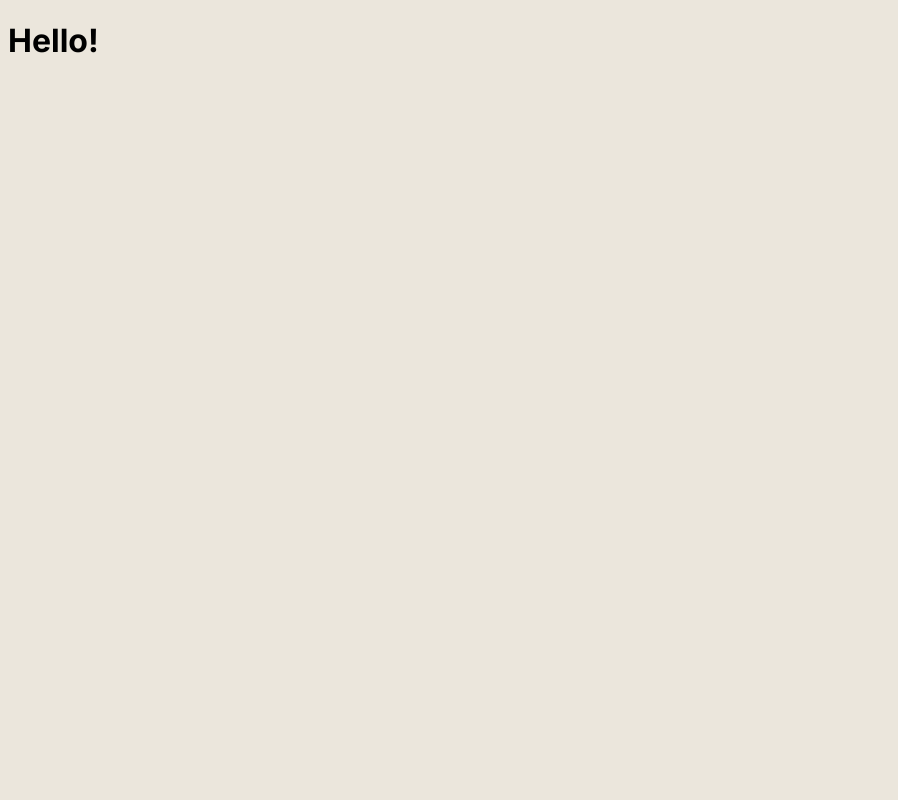
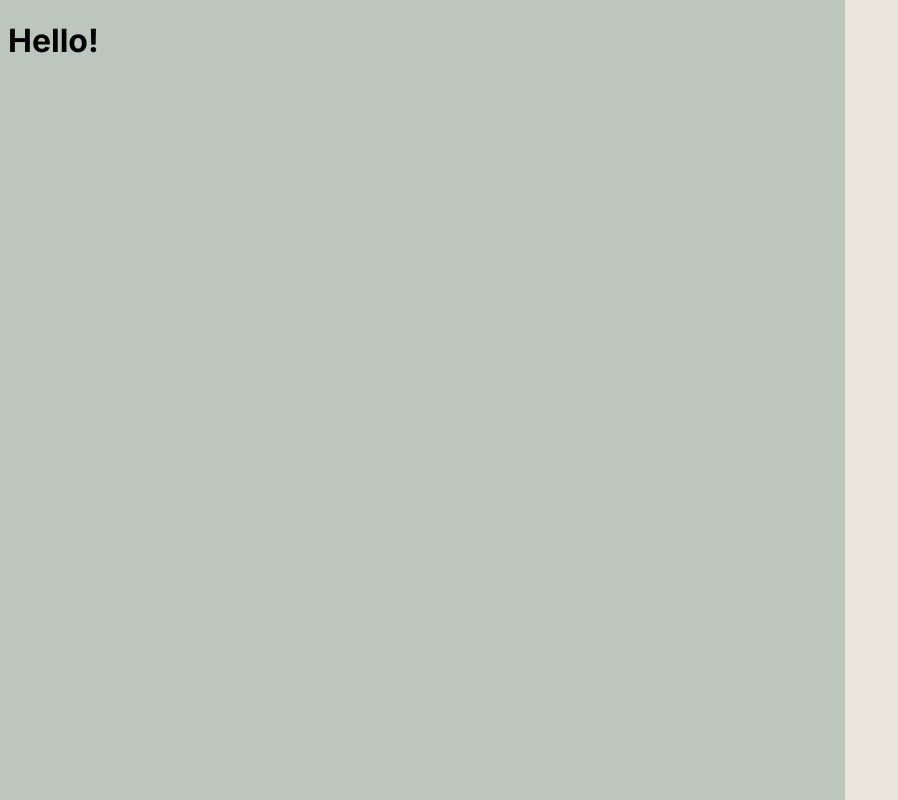
Before and after one commit to Xitlaly-P/portfolio, a website: page docs/index.html in a window 1280 px wide. Shown: the whole page, without its empty margins (0-898 px from the left). Drawn offline with Linux system fonts and the light colour scheme.

Commit message:
hero stuff closes #2

```diff
--- a/docs/index.html
+++ b/docs/index.html
@@ -8,6 +8,9 @@
     <link rel="stylesheet" href="styles.css">
 </head>
 <body>
+    <div class="hero">
+        <div class="greenback"></div>
+    </div>
     <h1>Hello!</h1>
 </body>
 </html>
--- a/docs/styles.css
+++ b/docs/styles.css
@@ -13,3 +13,14 @@ body{
 h1{
     font-family: 'Inter', sans-serif;
 }
+.greenback{
+    background-color: var(--color-secondary);
+    position:fixed;
+    padding:0;
+    margin:0;
+    width: 66vw;
+    height:100vh;
+    left:0px;
+    top:0px;
+    z-index: -1;
+}
```
